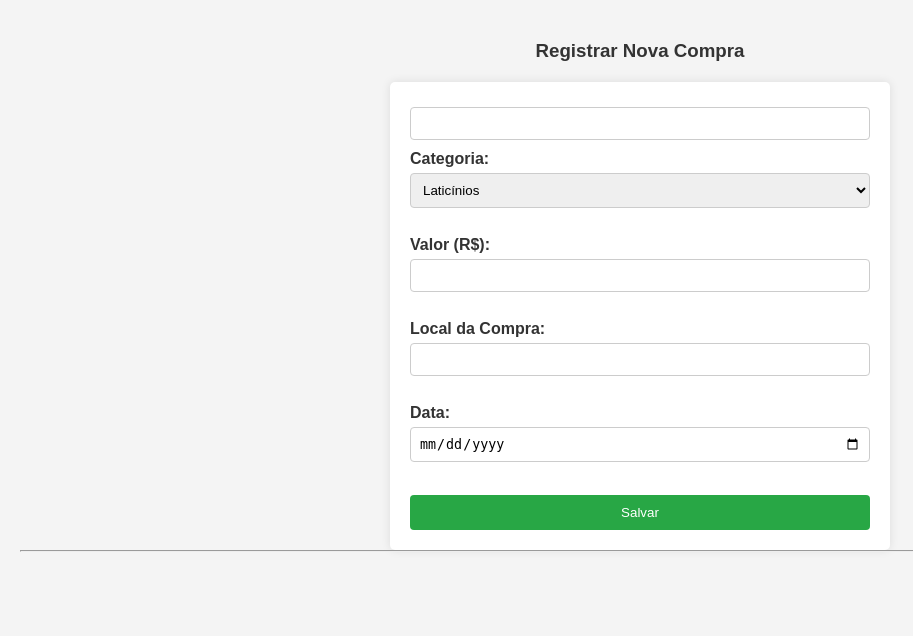
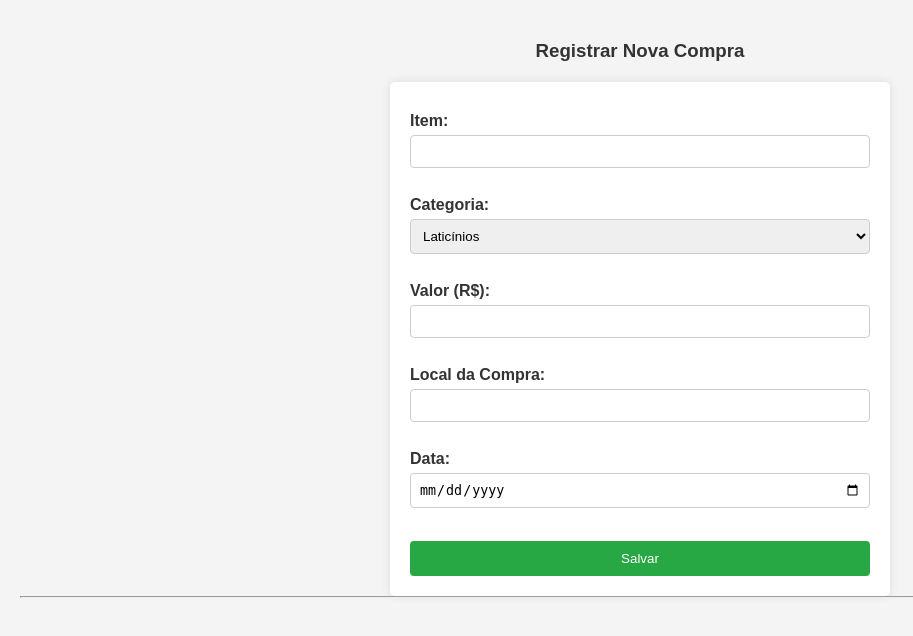
Before and after one commit to thaismsanchez/Compras-inteligentes, a Flask app: page / in a window 1280 px wide. Shown: the part 111-747 px from the top of the page, without its empty margins (0-913 px from the left). Run offline with Flask 3, Linux system fonts and the light colour scheme; parts of the project's set-up code (start-up, migrations or seed data) failed here and were passed over.

Commit message:
Update index.html

```diff
--- a/templates/index.html
+++ b/templates/index.html
@@ -21,10 +21,7 @@
   <main>
    <h3>Registrar Nova Compra</h3>
   <form action="/adicionar" method="POST">
-     <input type="text" name="item" list="itens-disponiveis" required>
-      </label>
-      <!-- O datalist será preenchido dinamicamente pelo JavaScript -->
-      <datalist id="itens-disponiveis"></datalist>
+      <label>Item: <input type="text" name="item" required></label><br>
     <label>Categoria:
       <select name="categoria">
         {% for cat in categorias %}
```
